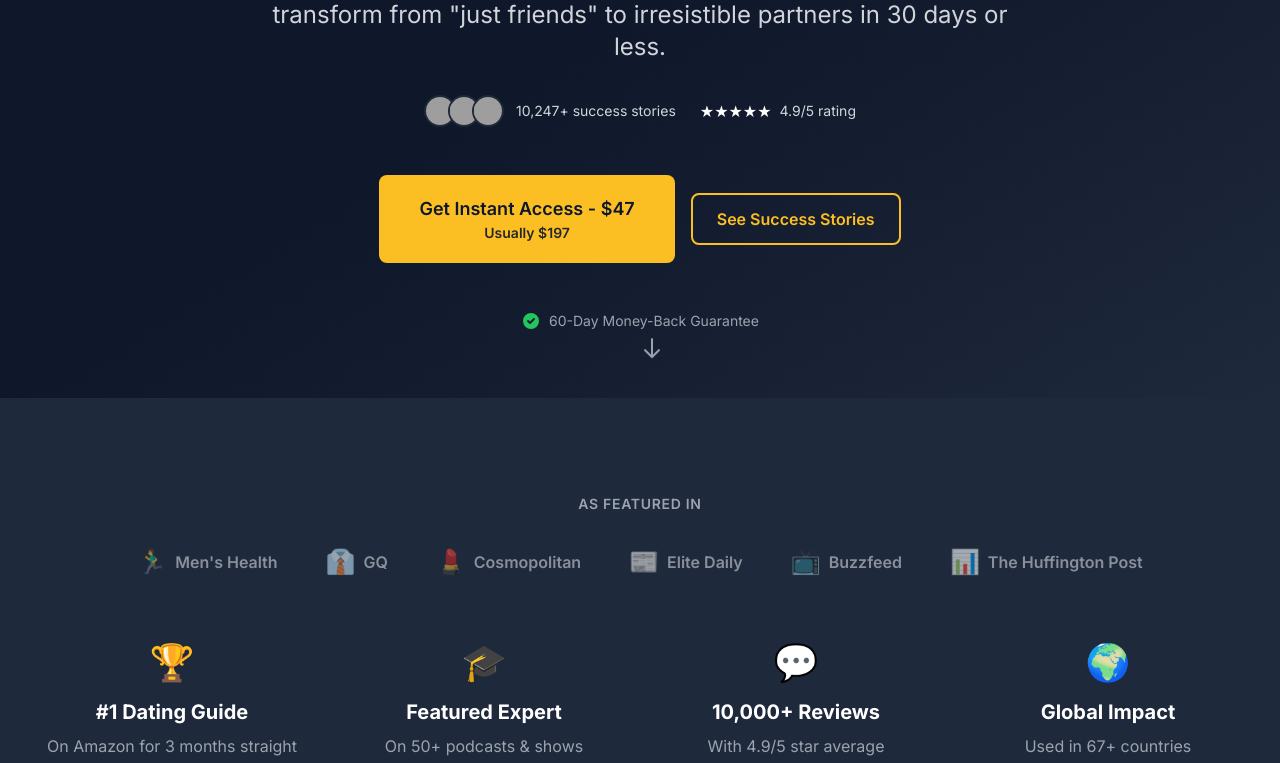
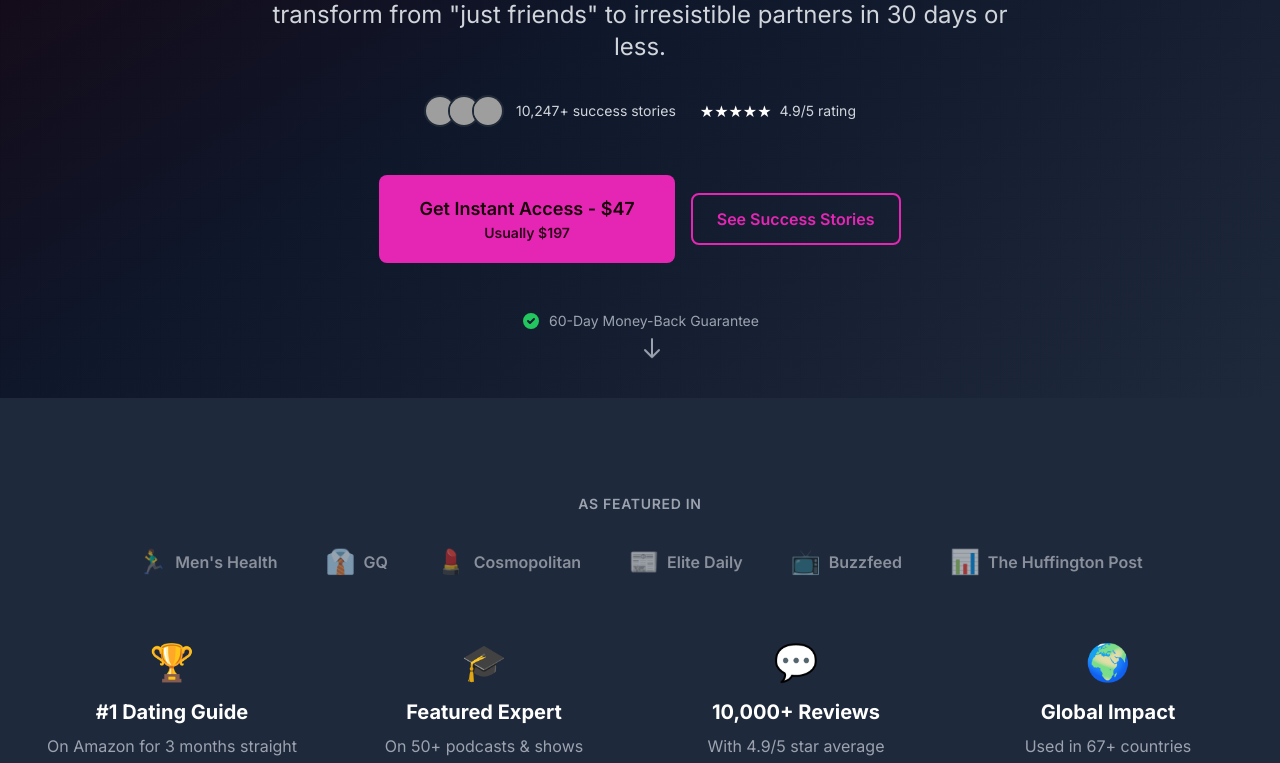
Before and after one commit to Terromn/unfrienzonedblueprint, an Astro site: page / in a window 1280 px wide. Shown: the part 402-1165 px from the top of the page. Built offline with nearby package versions, Linux system fonts and the light colour scheme; Astro itself is replaced by a stand-in of ours; grey boxes are pictures that could not be loaded.

Commit message:
feat: changed tailwind css color config

```diff
--- a/src/components/FAQSection.astro
+++ b/src/components/FAQSection.astro
@@ -57,7 +57,7 @@ const faqs = [
 
     <!-- FAQ Items -->
     <div class="max-w-4xl mx-auto">
-      {faqs.map((faq, index) => (
+      {faqs.map((faq, _index) => (
         <div class="mb-6 bg-gray-50 dark:bg-slate-800 rounded-xl overflow-hidden">
           <details class="group">
             <summary class="flex justify-between items-center p-6 cursor-pointer hover:bg-gray-100 dark:hover:bg-slate-700 transition-colors">
--- a/src/pages/index.astro
+++ b/src/pages/index.astro
@@ -46,9 +46,9 @@ import '../styles/global.css';
 <script>
   // Simple scroll tracking for conversion optimization
   let sections = ['hero', 'testimonials', 'purchase', 'faq'];
-  let sectionViews = {};
+  let sectionViews: Record<string, boolean> = {};
 
-  function trackSectionView(sectionName) {
+  function trackSectionView(sectionName: string) {
     if (!sectionViews[sectionName]) {
       sectionViews[sectionName] = true;
       // Here you would send to your analytics service
@@ -89,14 +89,17 @@ import '../styles/global.css';
     document.querySelectorAll('a[href^="#"]').forEach(link => {
       link.addEventListener('click', (e) => {
         e.preventDefault();
-        const targetId = link.getAttribute('href').slice(1);
-        const targetElement = document.getElementById(targetId);
-        if (targetElement) {
-          targetElement.scrollIntoView({ behavior: 'smooth' });
+        const href = link.getAttribute('href');
+        if (href) {
+          const targetId = href.slice(1);
+          const targetElement = document.getElementById(targetId);
+          if (targetElement) {
+            targetElement.scrollIntoView({ behavior: 'smooth' });
+          }
         }
       });
+      });
     });
-  });
 </script>
 
 <!-- SEO Schema Markup -->
--- a/src/styles/global.css
+++ b/src/styles/global.css
@@ -52,6 +52,6 @@
   }
 
   .text-gradient {
-    @apply bg-gradient-to-r from-primary-600 to-secondary-500 dark:from-yellow dark:to-orange-400 bg-clip-text text-transparent;
+    @apply bg-gradient-to-r from-primary-600 to-secondary-500 dark:from-yellow dark:to-primary-500 bg-clip-text text-transparent;
   }
 }
--- a/tailwind.config.mjs
+++ b/tailwind.config.mjs
@@ -5,23 +5,23 @@ export default {
   theme: {
     extend: {
       colors: {
-        'blue-dark': '#0f172a',
-        'yellow': '#fbbf24',
+        'blue-dark': '#1A000A',
+        'yellow': '#E526B4',
         'accent': {
-          light: '#3b82f6',
-          dark: '#fbbf24',
+          light: '#E21854',
+          dark: '#E526B4',
         },
         'primary': {
-          50: '#eff6ff',
-          100: '#dbeafe',
-          500: '#3b82f6',
-          600: '#2563eb',
-          700: '#1d4ed8',
-          900: '#1e3a8a',
+          50: '#FBF5F3',
+          100: '#F8ECEB',
+          500: '#E21854',
+          600: '#CE164D',
+          700: '#BA1445',
+          900: '#8C0F32',
         },
         'secondary': {
-          500: '#f59e0b',
-          600: '#d97706',
+          500: '#C018E2',
+          600: '#AF15CF',
         },
       },
       fontFamily: {
```
Also changed, not shown: 1 other file.
